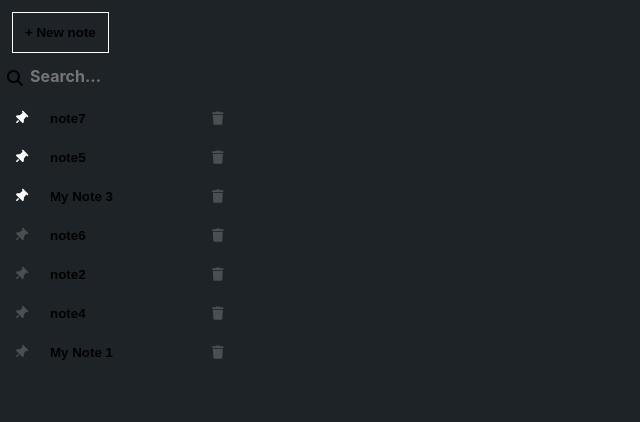
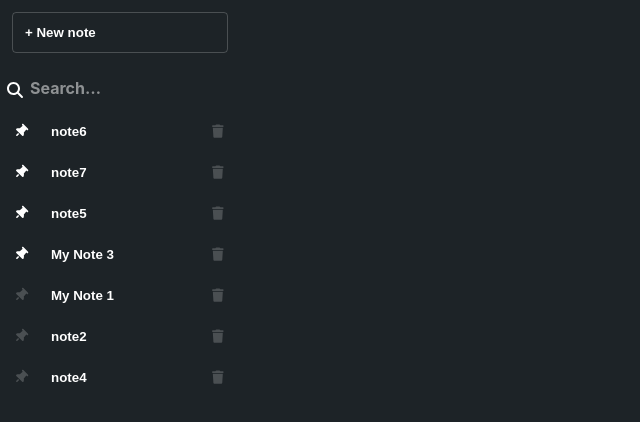
Before and after one commit to charara-code/Simple-Note, a React (Create React App) app: page / in a window 1280 px wide. Shown: the top 422 px of the page, without its empty margins (0-640 px from the left). Built offline with nearby package versions, Linux system fonts and the light colour scheme; data requests are answered from the project's data file.

Commit message:
Make minor changes

```diff
--- a/db.json
+++ b/db.json
@@ -4,8 +4,8 @@
       "isPinned": false,
       "id": "c8c4",
       "title": "My Note 1",
-      "content": "This Note srgmflkerglmrelgklemrlkgmlkergmerklglkermgklshould bregerge displayed first inrmwgm thesdklfmlkergfew;lgkel;rkkgl;ergl;e sidebar (for now)",
-      "lastUpdatedAt": "2024-04-14T19:25:26.427Z"
+      "content": "This Note sr;lrgerklgmlgmflkerglmrelgklemrlkgmlkergmerklglkermgklshould bregerge displayed first inrmwgm thesdklfmlkergfew;lgkel;rkkgl;ergl;e sidebar (for now)",
+      "lastUpdatedAt": "2024-04-14T21:09:56.986Z"
     },
     {
       "id": "cebf",
@@ -31,16 +31,16 @@
     {
       "id": "5262",
       "title": "note2",
-      "content": "",
-      "lastUpdatedAt": "2024-04-14T20:06:04.880Z",
+      "content": "regergtrergtrlkgnerlkgl",
+      "lastUpdatedAt": "2024-04-14T21:09:51.485Z",
       "isPinned": false
     },
     {
       "id": "553e",
       "title": "note6",
-      "content": "",
-      "lastUpdatedAt": "2024-04-14T20:12:05.543Z",
-      "isPinned": false
+      "content": "ergergr",
+      "lastUpdatedAt": "2024-04-14T20:40:07.631Z",
+      "isPinned": true
     },
     {
       "id": "b1a6",
--- a/src/App.css
+++ b/src/App.css
@@ -18,6 +18,26 @@
 
 .Create-note-wrapper {
   padding: 12px;
+  margin-bottom: 12px;
+}
+
+.CreateNote-button {
+  display: block;
+  width: 100%;
+  padding: 12px;
+  display: flex;
+  justify-content: flex-start;
+  align-items: center;
+  border: 1px solid rgb(255, 255, 255, 0.2);
+  border-radius: 4px;
+  background: none;
+  color: inherit;
+  font-weight: bold;
+  color: white;
+}
+
+.CreateNote-button:hover {
+  background: rgb(60, 60, 60);
 }
 
 .Note-button {
@@ -28,9 +48,9 @@
   display: flex;
   justify-content: flex-start;
   align-items: center;
-  border: none;
+  border: 1px solid transparent;
   background: none;
-  color: inherit;
+  color: white;
   font-weight: bold;
 }
 
@@ -39,7 +59,8 @@
 }
 
 .Note-button:hover {
-  background: rgb(60, 60, 60);
+  border: 1px solid rgb(0, 149, 255);
+  border-radius: 4px;
 }
 
 .Note-editor {
@@ -109,10 +130,7 @@
 
 }
 
-.Delete-button:hover {
-  background-color: rgb(60, 60, 60,);
-  border-radius: 20%;
-}
+
 
 .Delete-button:hover > .Trashcan-icon {
   color: rgb(255, 255, 255);
@@ -128,9 +146,11 @@
   align-items: center;
   position: relative;
   padding-bottom: 12px;
+
 }
 
 .Search-icon {
+  color: white;
   position: absolute;
   left: 7px;
   top: 5px;
@@ -148,6 +168,11 @@
   color: white;
   box-sizing: border-box;
   padding-left: 30px;
+
+}
+
+.Search-input::placeholder {
+  color: rgba(255, 255, 255, 0.5);
 }
 
 .Search-input:focus {
@@ -163,11 +188,7 @@
   transform: translateY(-50%);
 }
 
-.Pin-button:hover {
-  background-color: rgb(60, 60, 60);
-  border-radius: 20%;
 
-}
 
 .Pin-button:hover > .Pin-icon-unpinned {
   color: rgba(255, 255, 255, 1);
--- a/src/App.js
+++ b/src/App.js
@@ -6,10 +6,129 @@ import { faTrash } from '@fortawesome/free-solid-svg-icons';
 import { faSearch } from '@fortawesome/free-solid-svg-icons';
 import { faThumbTack } from "@fortawesome/free-solid-svg-icons";
 
-// Cycle de vie du composant App :
-// Initialement : `notes` vaut `null`, donc pas d'affichage dans le header
-// Après le rendu initial : lancement de la requête au serveur (GET /notes)
-// À la réponse du serveur : `notes` devient la réponse du serveur, rafraîchissement de l'affichage
+
+
+function CreateNoteButton({ createNote }) {
+  return <button className="CreateNote-button" onClick={createNote}>+ New note</button>;
+}
+
+function SearchButton({ searchTerm, setSearchTerm }) {
+  return (
+    <div className="Search-wrapper">
+      <FontAwesomeIcon icon={faSearch} className="Search-icon" />
+      <input
+        className="Search-input"
+        placeholder="Search…"
+        value={searchTerm}
+        type="text"
+        onChange={(event) => setSearchTerm(event.target.value)}
+      />
+    </div>
+  );
+}
+
+// NoteButton.js
+function NoteButton({ note, selectedNoteId, setSelectedNoteId }) {
+  return (
+    <button
+      className={`Note-button ${
+        selectedNoteId === note.id ? "Note-button-selected" : ""
+      }`}
+      onClick={() => {
+        setSelectedNoteId(note.id);
+      }}
+    >
+      {note.title.length > 17 ? `${note.title.slice(0, 17)}...` : note.title}
+    </button>
+  );
+}
+
+
+// PinButton.js
+//import { FontAwesomeIcon } from '@fortawesome/react-fontawesome';
+//import { faThumbTack } from "@fortawesome/free-solid-svg-icons";
+
+function PinButton({ note, togglePin }) {
+  return (
+    <button
+      className="Pin-button"
+      onClick={(event) => {
+        event.stopPropagation(); // Prevent the note button's onClick from being called
+        togglePin(note.id);
+      }}
+    >
+      <FontAwesomeIcon icon={faThumbTack} className={`${note.isPinned ? 'Pin-icon-pinned' : 'Pin-icon-unpinned'}`} />
+    </button>
+  );
+}
+
+// DeleteButton.js
+//import { FontAwesomeIcon } from '@fortawesome/react-fontawesome';
+//import { faTrash } from '@fortawesome/free-solid-svg-icons';
+
+function DeleteButton({ note, deleteNote }) {
+  return (
+    <button
+      className="Delete-button"
+      onClick={(event) => {
+        event.stopPropagation(); // Prevent the note button's onClick from being called
+        deleteNote(note.id);
+      }}
+    >
+      <FontAwesomeIcon icon={faTrash} className="Trashcan-icon"/>
+    </button>
+  );
+}
+
+// SaveButton.js
+function SaveButton({ isSaving, saveNote }) {
+
+  const [saveStatus, setSaveStatus] = useState("Save");
+
+  useEffect( () => {
+    if (isSaving) {
+      setSaveStatus("Saving...");
+    } else {
+      setSaveStatus("Saved! 🎉");
+      setTimeout(() =>
+        setSaveStatus("Save"), 500
+      );
+    }
+  } , [isSaving])
+
+  return (
+    <button className="Save-button" onClick={saveNote} disabled={isSaving}>
+      {saveStatus}
+    </button>
+  );
+}
+
+// TitleInput.js
+function TitleInput({ isEditingTitle, editedTitle, handleTitleChange, handleTitleBlur, handleTitleDoubleClick, selectedNote }) {
+  return isEditingTitle ? (
+    <input
+      className="Note-title Note-title-editing"
+      value={editedTitle}
+      onChange={handleTitleChange}
+      onBlur={handleTitleBlur}
+      autoFocus
+    />
+  ) : (
+    <h1 className="Note-title" onDoubleClick={handleTitleDoubleClick}>
+      {selectedNote.title.length > 50 ? `${selectedNote.title.slice(0, 50)}...` : selectedNote.title}
+    </h1>
+  );
+}
+
+function NoteEditor({ selectedNote, handleNoteChange }) {
+  return (
+    <textarea
+      className="Note-editor"
+      value={selectedNote.content}
+      onChange={handleNoteChange}
+    />
+  );
+}
 
 function App() {
   const [isLoading, setIsLoading] = useState(true);
@@ -67,10 +186,6 @@ function App() {
       setSelectedNote(note);
     }
   }, [notes, selectedNoteId]);
-
-
-
-
 
   const handleNoteChange = (event) => {
     setSelectedNote({
@@ -160,80 +275,56 @@ function App() {
     <>
       <aside className="Side">
         <div className="Create-note-wrapper">
-          <Button onClick={createNote}>+ New note</Button>
+          <CreateNoteButton
+            createNote={createNote}
+          />
         </div>
-        <div className="Search-wrapper">
-          <FontAwesomeIcon icon={faSearch} className="Search-icon" />
-        <input
-          className="Search-input"
-          placeholder="Search…"
-          value={searchTerm}
-          type="text"
-          onChange={(event) => setSearchTerm(event.target.value)}
+        <SearchButton
+          searchTerm={searchTerm}
+          setSearchTerm={setSearchTerm}
         />
-        </div>
         {isLoading
           ? "Loading…"
-          : notes?.filter((note) => note.title.toLowerCase().includes(searchTerm.toLowerCase()) || note.content.toLowerCase().includes(searchTerm.toLowerCase()))
+          : notes?.filter(
+            (note) => note.title.toLowerCase().includes(searchTerm.toLowerCase()) || note.content.toLowerCase().includes(searchTerm.toLowerCase())
+          )
           .map((note) => (
             <div className="Note-container" key={note.id}>
-            <button
-              className={`Note-button ${
-                selectedNoteId === note.id ? "Note-button-selected" : ""
-              }`}
-              onClick={() => {
-                setSelectedNoteId(note.id);
-              }}
-            >
-              {note.title.length > 17 ? `${note.title.slice(0, 17)}...` : note.title}
-            </button>
-            <button
-              className="Pin-button"
-              onClick={(event) => {
-                event.stopPropagation(); // Prevent the note button's onClick from being called
-                togglePin(note.id);
-              }}
-            >
-              <FontAwesomeIcon icon={faThumbTack} className={`${note.isPinned ? 'Pin-icon-pinned' : 'Pin-icon-unpinned'}`} />
-
-            </button>
-
-            <button
-              className="Delete-button"
-              onClick={(event) => {
-                event.stopPropagation(); // Prevent the note button's onClick from being called
-                deleteNote(note.id);
-              }}
-            >
-              <FontAwesomeIcon icon={faTrash} className="Trashcan-icon"/>
-            </button>
-          </div>
+              <NoteButton
+                note={note}
+                selectedNoteId={selectedNoteId}
+                setSelectedNoteId={setSelectedNoteId}
+              />
+              <PinButton
+                note={note}
+                togglePin={togglePin}
+              />
+              <DeleteButton
+                note={note}
+                deleteNote={deleteNote}
+              />
+            </div>
           ))}
       </aside>
       <main className="Main">
         {selectedNote && (
           <>
-            {isEditingTitle ? (
-              <input
-                className="Note-title Note-title-editing"
-                value={editedTitle}
-                onChange={handleTitleChange}
-                onBlur={handleTitleBlur}
-                autoFocus
-              />
-            ) : (
-              <h1 className="Note-title" onDoubleClick={handleTitleDoubleClick}>
-                {selectedNote.title.length > 50 ? `${selectedNote.title.slice(0, 50)}...` : selectedNote.title}
-                </h1>
-            )}
-            <textarea
-            className="Note-editor"
-            value={selectedNote.content}
-            onChange={handleNoteChange}
+            <TitleInput
+              isEditingTitle={isEditingTitle}
+              editedTitle={editedTitle}
+              handleTitleChange={handleTitleChange}
+              handleTitleBlur={handleTitleBlur}
+              handleTitleDoubleClick={handleTitleDoubleClick}
+              selectedNote={selectedNote}
             />
-            <button className="Save-button" onClick={saveNote} disabled={isSvaing}>
-              {isSvaing ? "Saving…" : "Save"}
-            </button>
+            <NoteEditor
+              selectedNote={selectedNote}
+              handleNoteChange={handleNoteChange}
+            />
+            <SaveButton
+              isSaving={isSvaing}
+              saveNote={saveNote}
+            />
 
           </>
       )}
```
